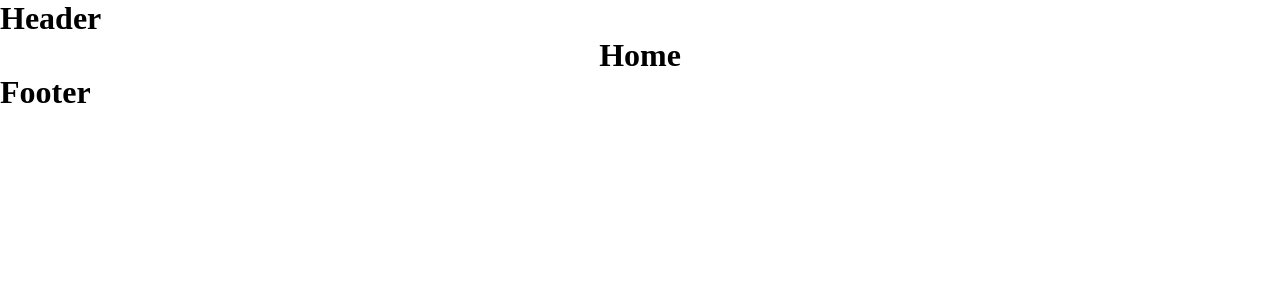
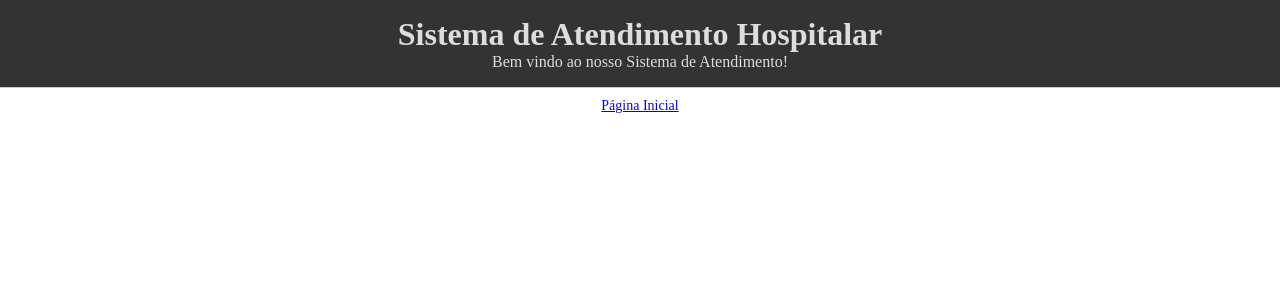
Before and after one commit to gabriel-chagas-albuquerque/sistema-atendimento-hospital-react, a React (Vite) app: page / in a window 1280 px wide. Shown: the top 300 px of the page. Built offline with nearby package versions, Linux system fonts and the light colour scheme.

Commit message:
atualizacoes

```diff
--- a/src/components/Footer.jsx
+++ b/src/components/Footer.jsx
@@ -1,8 +1,10 @@
-
+import '../styles/Footer.css'
 const Footer = () => {
     return (
         <>
-            <h1>Footer</h1>
+             <footer>
+            <a href="./index.html">Página Inicial</a>
+             </footer>
         </>
      );
 }
--- a/src/components/Header.jsx
+++ b/src/components/Header.jsx
@@ -1,7 +1,10 @@
-
+import '../styles/Header.css'
 const Header = () => {
     return (
-        <h1>Header</h1>
+        <header>
+      <h1>Sistema de Atendimento Hospitalar</h1>
+      <p>Bem vindo ao nosso Sistema de Atendimento!</p>
+    </header>
      );
 }
 
--- a/src/pages/Home.jsx
+++ b/src/pages/Home.jsx
@@ -3,7 +3,7 @@ const Home = () => {
 
   return (
     <>
-      <h1>Home</h1>
+
     </>
   );
 };
--- /dev/null
+++ b/src/styles/Footer.css
@@ -0,0 +1,7 @@
+footer {
+    padding-top: 10px;
+    border-top: 1px solid #ccc;
+    text-align: center;
+    font-size: 14px;
+    color: #777;
+}
--- /dev/null
+++ b/src/styles/Header.css
@@ -0,0 +1,7 @@
+header {
+    background-color: #333;
+    color: #ddd;
+    padding: 16px;
+    width: 100%;
+    text-align: center;
+}
```
